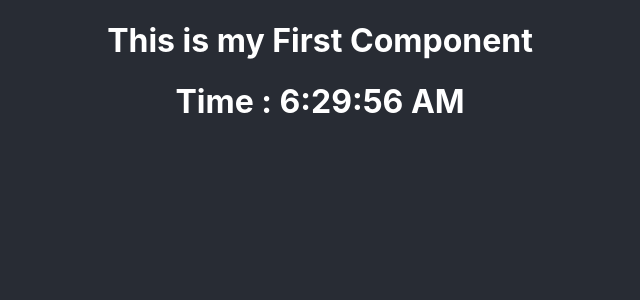
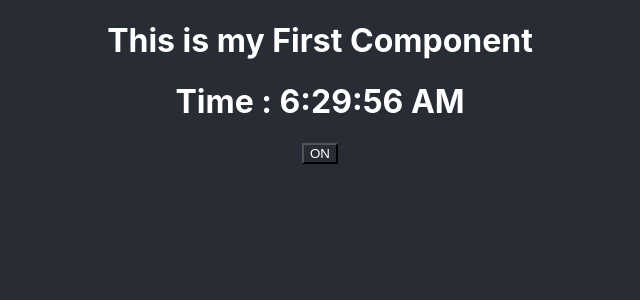
Before and after one commit to Shahariar348/LearningReact, a React (Create React App) app: page / in a window 1280 px wide. Shown: the top 300 px of the page, without its empty margins (320-960 px from the left). Built offline with nearby package versions, Linux system fonts and the light colour scheme.

Commit message:
Event Handler adding

```diff
--- a/src/App.js
+++ b/src/App.js
@@ -2,13 +2,14 @@
 import './App.css';
 import CreateComponent from './Component/CreatCopponent';
 import StateFullComponent from './Component/StateFullComponent';
-
+import Toggle from './Component/HandlingEvents';
 
 function App() {
   return (
     <div className="App">
          <CreateComponent/>
          <StateFullComponent/>
+         <Toggle/>
     </div>
   );
 }
--- /dev/null
+++ b/src/Component/HandlingEvents.jsx
@@ -0,0 +1,65 @@
+import React from "react";
+class Toggle extends React.Component{
+  constructor(props){
+    super(props)
+     this.state={
+      istoggle:true,
+      timeZone:""
+     }
+
+      //this.handleClick=this.handleClick.bind(this)
+  }
+
+  handleClick = (tZone)=>{
+    this.setState((state)=>(
+      {
+        istoggle:!state.istoggle,
+        timeZone:tZone
+      }
+    ))
+  }
+
+
+  render(){
+    const {istoggle,timeZone}=this.state
+
+    return(
+      <div>
+             {/* 1st  way to changes handle Event using binding */}
+
+          {/* <button type="button" onClick={this.handleClick.bind(this)}>
+             {istoggle ? "ON" : "OFF"}
+          </button> */}
+
+             {/* 2nd way to changes handle Event using Arrow  Function*/}
+
+             {/* <button type="button" onClick={()=>this.handleClick()}>
+             {istoggle ? "ON" : "OFF"}
+           </button> */}
+
+             {/* 3rd way to changes handle Event using Arrow Function in the method*/}
+
+         {/* <button type="button" onClick={this.handleClick}>
+             {istoggle ? "ON" : "OFF"}
+          </button> */}
+
+          {/*Passing Data in the Event Handler*/}
+
+          {/* <h3>{timeZone}</h3>
+         <button type="button" onClick={this.handleClick.bind(this,"Bangladesh Time Zone")}>
+             {istoggle ? "ON" : "OFF"}
+          </button> */}
+
+          {/*Passing  Data 2nd way in the Event Handler*/}
+           <h3>{timeZone}</h3>
+         <button type="button" onClick={(e)=>this.handleClick("Bangladesh Time Zone")}>
+             {istoggle ? "ON" : "OFF"}
+          </button>
+
+      </div>
+    )
+  }
+
+}
+
+export default Toggle
--- a/src/Component/StateFullComponent.jsx
+++ b/src/Component/StateFullComponent.jsx
@@ -1,4 +1,5 @@
 import React from "react";
+
 
 class StateFullComponent extends React.Component{
 
@@ -35,6 +36,7 @@ class StateFullComponent extends React.Component{
     render(){
 
         const {time}=this.state
+
         return(
             <div>
                 <h1>Time : {time.toLocaleTimeString()}</h1>
```
Also changed, not shown: src/demo.js (added, +26 -0 lines).
